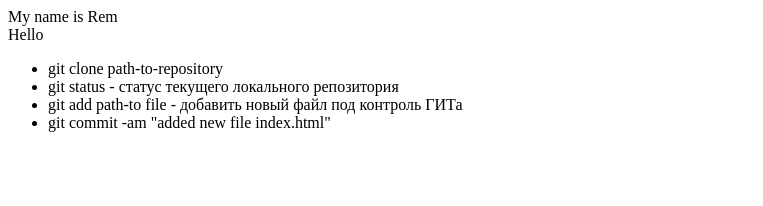
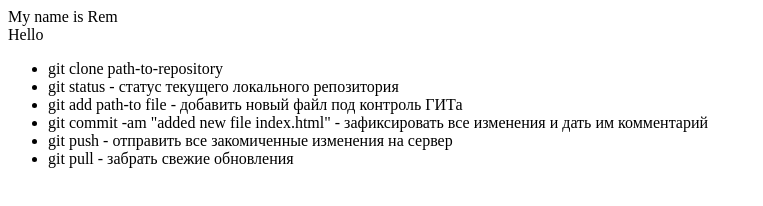
Before and after one commit to RemusLender/git-kamasutra, a plain HTML site: page index.html in a window 1280 px wide. Shown: the whole page, without its empty margins (0-763 px from the left). Drawn offline with Linux system fonts and the light colour scheme.

Commit message:
added push-pull instructions to html

```diff
--- a/index.html
+++ b/index.html
@@ -9,6 +9,8 @@
         <li>git clone path-to-repository</li>
         <li>git status - статус текущего локального репозитория</li>
         <li>git add path-to file - добавить новый файл под контроль ГИТа</li>
-        <li>git commit -am "added new file index.html"</li>
+        <li>git commit -am "added new file index.html" - зафиксировать все изменения и дать им комментарий</li>
+        <li>git push - отправить все закомиченные изменения на сервер</li>
+        <li>git pull - забрать свежие обновления </li>
     </ul>
 </div>
```
